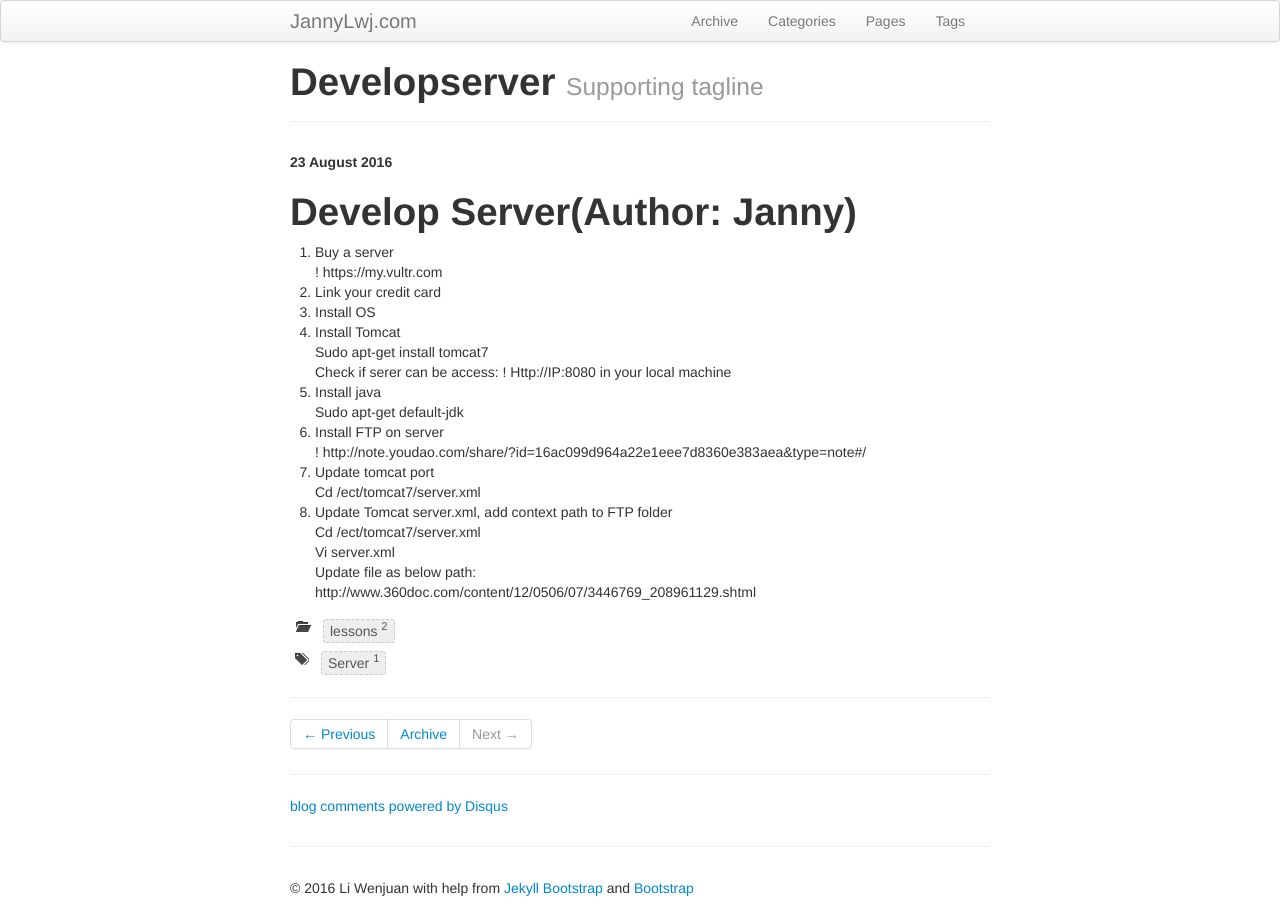
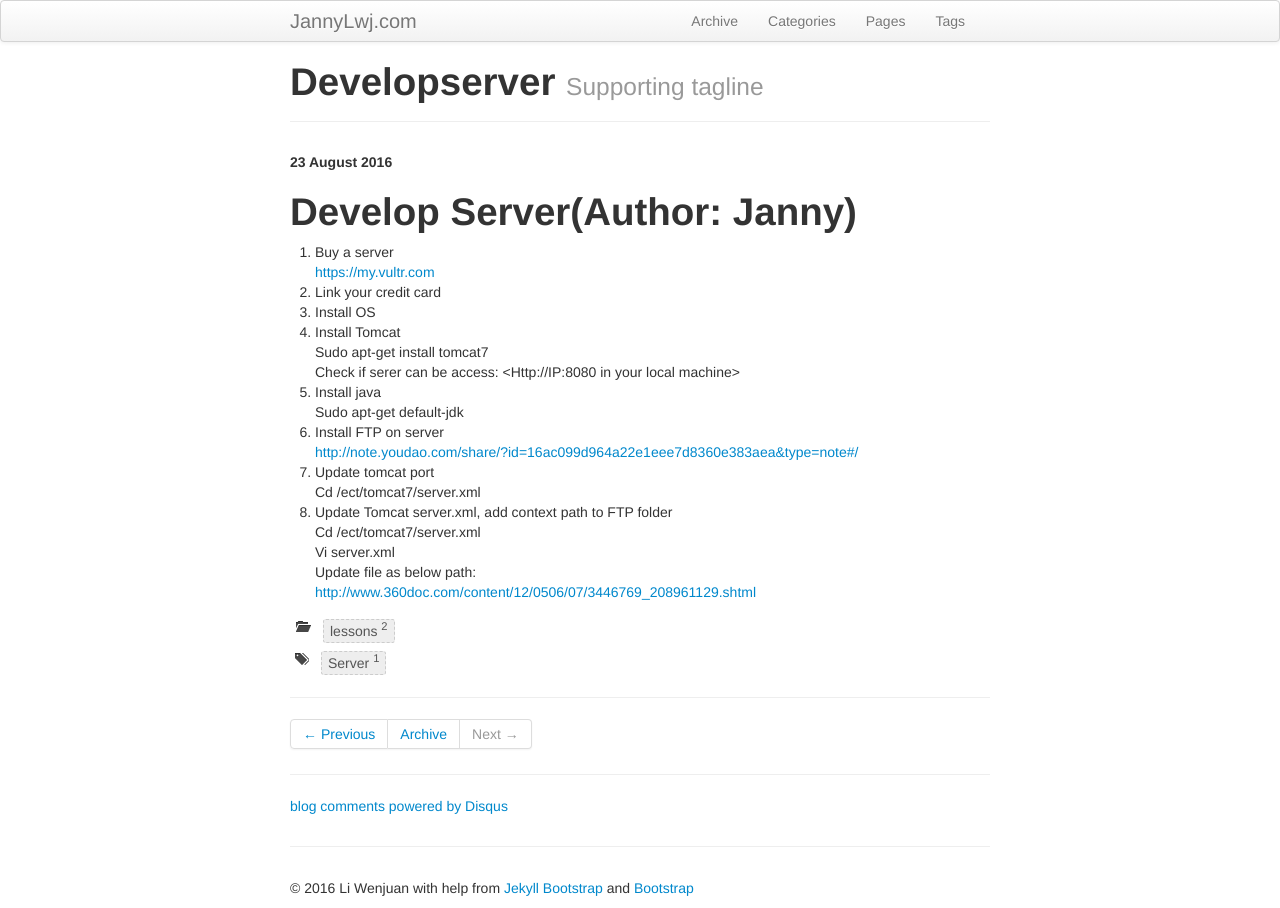
Before and after one commit to JannyLwj/JannyLwj.github.io, a Jekyll site: the page built from _posts/2016-8-23-DevelopServer.md, in a window 1280 px wide. Built offline with Jekyll 4.4.1, drawn with Linux system fonts in a browser that asks for light colours; comment, search, counter and statistics services are not loaded; some of the changed lines change nothing that is shown.

Commit message:
Update 2016-8-23-DevelopServer.md

```diff
--- a/_posts/2016-8-23-DevelopServer.md
+++ b/_posts/2016-8-23-DevelopServer.md
@@ -7,20 +7,20 @@ tags : [Server]
 
 #   Develop Server(Author: Janny)
 1.	Buy a server
-    ! https://my.vultr.com
+    <https://my.vultr.com>
 2.	Link your credit card
 3.	Install OS
 4.	Install Tomcat
     Sudo apt-get install tomcat7
-    Check if serer can be access: ! Http://IP:8080 in your local machine
+    Check if serer can be access: <Http://IP:8080 in your local machine>
 5.	Install java
     Sudo apt-get default-jdk
 6.	Install FTP on server
-    ! http://note.youdao.com/share/?id=16ac099d964a22e1eee7d8360e383aea&type=note#/
+    <http://note.youdao.com/share/?id=16ac099d964a22e1eee7d8360e383aea&type=note#/>
 7.	Update tomcat port
     Cd /ect/tomcat7/server.xml
 8.	Update Tomcat server.xml, add context path to FTP folder
     Cd /ect/tomcat7/server.xml
     Vi server.xml
     Update file as below path:
-    http://www.360doc.com/content/12/0506/07/3446769_208961129.shtml
+    <http://www.360doc.com/content/12/0506/07/3446769_208961129.shtml>
```
